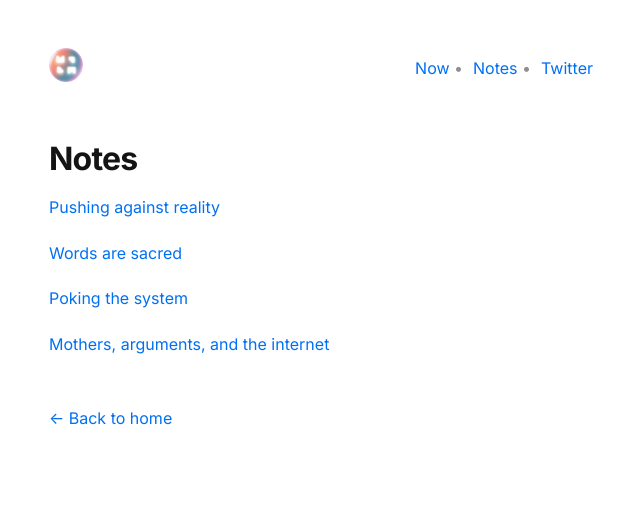
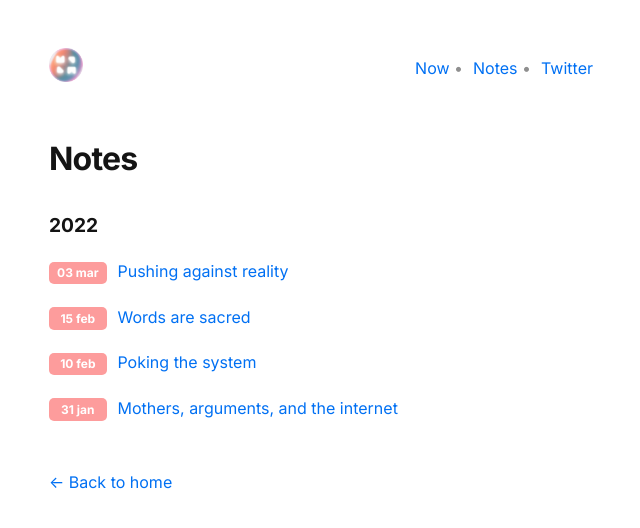
Before and after one commit to mnpw/mrinal.pw, a Next.js app: page /notes in a window 1280 px wide. Shown: the top 528 px of the page, without its empty margins (319-959 px from the left). Built offline with nearby package versions, Linux system fonts and the light colour scheme.

Commit message:
Add date tag in notes

```diff
--- a/pages/notes/index.js
+++ b/pages/notes/index.js
@@ -6,18 +6,21 @@ export default function Posts() {
     return (
         <Layout>
             <h2 className={utilStyles.headingXl}>Notes</h2>
+            <div style={{ marginTop: "2rem", marginBottom: "1.2rem" }}>
+                <h3 className={utilStyles.headingMd}>2022</h3>
+            </div>
             <ul className={utilStyles.list}>
                 <li className={utilStyles.listItem}>
-                    <Link href="/pushing-against-reality/" ><a>Pushing against reality</a></Link>
+                    <span className={utilStyles.labelText}>03 mar</span> <Link href="/pushing-against-reality/" ><a>Pushing against reality</a></Link>
                 </li>
                 <li className={utilStyles.listItem}>
-                    <Link href="/words-are-sacred/" ><a>Words are sacred</a></Link>
+                    <span className={utilStyles.labelText}>15 feb</span> <Link href="/words-are-sacred/" ><a>Words are sacred</a></Link>
                 </li>
                 <li className={utilStyles.listItem}>
-                    <Link href="/poking-the-system/" ><a>Poking the system</a></Link>
+                    <span className={utilStyles.labelText}>10 feb</span> <Link href="/poking-the-system/" ><a>Poking the system</a></Link>
                 </li>
                 <li className={utilStyles.listItem}>
-                    <Link href="/mothers-arguments-internet/" ><a>Mothers, arguments, and the internet</a></Link>
+                    <span className={utilStyles.labelText}>31 jan</span> <Link href="/mothers-arguments-internet/" ><a>Mothers, arguments, and the internet</a></Link>
                 </li>
             </ul>
         </Layout>
--- a/styles/global.css
+++ b/styles/global.css
@@ -1,4 +1,4 @@
-@import url('https://fonts.googleapis.com/css2?family=Inter:wght@300;400;500;700&family=Open+Sans:wght@300;400;500;700&display=swap');
+@import url('https://fonts.googleapis.com/css2?family=Inter:wght@300;400;500;700&family=Open+Sans:wght@300;400;500;700&family=Roboto+Mono:wght@300;400;500;700&family=Source+Code+Pro&display=swap');
 
 * {
   padding: 0;
--- a/styles/utils.module.css
+++ b/styles/utils.module.css
@@ -58,7 +58,10 @@
     border-radius: 5px;
     background-color: rgb(253, 156, 156);
     margin-right: 0.4rem;
-    padding: 0.2rem 0.3rem;
+    padding: 0.1rem 0.3rem;
+    display: inline-block;
+    width: 3.6rem;
+    text-align: center;
 }
 
 .fade_out {
```
